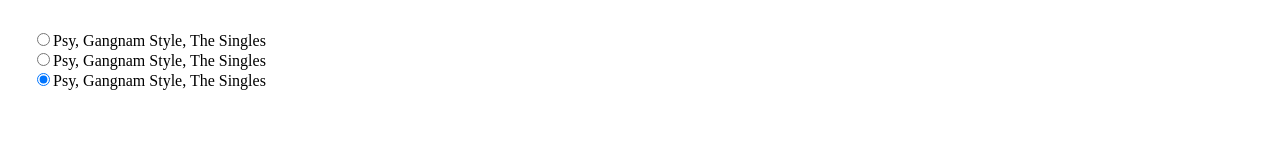
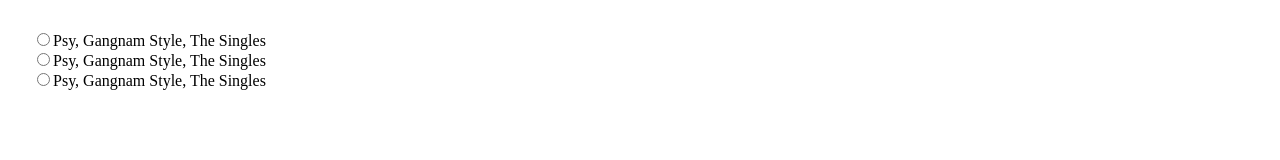
Before and after one commit to jerryhe1999/songguessr, a Next.js app: page /play in a window 1280 px wide. Shown: the part 1376-1536 px from the top of the page. Built offline with nearby package versions, Linux system fonts and the light colour scheme.

Commit message:
small change to carosuel

```diff
--- a/src/pages/play.js
+++ b/src/pages/play.js
@@ -1,72 +1,39 @@
 import React from "react";
 import Layout from "../components/Layout";
 import data from "./api/dummy_data_play.json";
-import {
-  Carousel,
-  Card,
-  Image,
-  Container,
-  Col,
-  Row
-} from "react-bootstrap";
-import styles from '../styles/Play.module.css'
-
+import { Carousel, Card, Image, Container, Form } from "react-bootstrap";
+import styles from "../styles/Play.module.css";
 
 export default function play() {
   return (
     <Layout title="Play" css={false}>
       <h1 className="text-md-center">Time Left: 15 Seconds</h1>
-      <Carousel style={{"width": "100vw"}} interval={null} wrap={false}>
+      <Carousel style={{ width: "100vw" }} interval={null} wrap={false}>
         {data.map((item, key) => (
           <Carousel.Item eventKey={key}>
             <Container>
-            <div  key={key} className={styles.carItem}>
+              <div key={key} className={styles.carItem}>
                 <div className={styles.carPhoto}>
                   <Image src={data.image} width={360} height={180} />
                 </div>
                 <Card className={"bg-dark text-white"} border="success">
-                <div>
-                <input
-                  className="form-check-input"
-                  type="radio"
-                  name="flexRadioDefault"
-                  id="flexRadioDefault2"
-                  checked
+                  <Form.Check
+                    type={'radio'}
+                    id={key}
+                    label={item.option_1}
                   />
-                <label className="form-check-label">
-                  {item.option_1}
-                </label>
-              </div>
-
-              <div className="form-check">
-                <input
-                  className="form-check-input"
-                  type="radio"
-                  name="flexRadioDefault"
-                  id="flexRadioDefault2"
-                  checked
+                  <Form.Check
+                    type={'radio'}
+                    id={key}
+                    label={item.option_2}
                   />
-                <label className="form-check-label">
-                  {item.option_2}
-                </label>
-              </div>
-
-
-              <div className="form-check">
-                <input
-                  className="form-check-input"
-                  type="radio"
-                  name="flexRadioDefault"
-                  id="flexRadioDefault2"
-                  checked
+                  <Form.Check
+                    type={'radio'}
+                    id={key}
+                    label={item.option_3}
                   />
-                <label className="form-check-label">
-                  {item.option_3}
-                </label>
-              </div>
                 </Card>
               </div>
-
             </Container>
           </Carousel.Item>
         ))}
```
Lines whose indentation alone changed are shown as unchanged.
